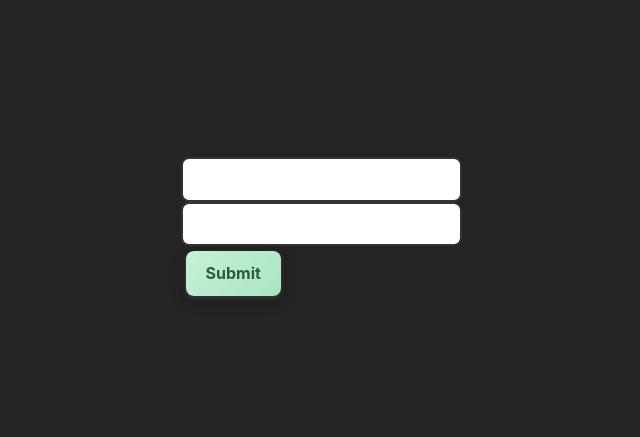
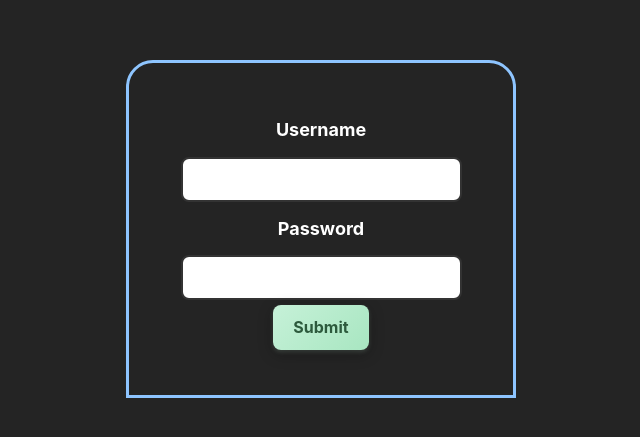
Before and after one commit to MznAarik/react-my-app, a React (Vite) app: page / in a window 1280 px wide. Shown: the part 171-608 px from the top of the page, without its empty margins (319-959 px from the left). Built offline with nearby package versions, Linux system fonts and the light colour scheme.

Commit message:
feat: add ForwardRefs component and update App to use it

```diff
--- a/src/App.jsx
+++ b/src/App.jsx
@@ -15,6 +15,7 @@ import { EffectChallenge } from "./components/hooks/useEffect/EffectChallenge";
 import { HowNotToFetchApi } from "./components/hooks/useEffect/HowNotToFetchApi";
 import { HowToFetchApi } from "./components/hooks/useEffect/HowToFetchApi";
 import { UseRef } from "./components/hooks/useRef";
+import { ForwardRefs } from "./components/hooks/useRef/ForwardRefs";
 
 
 
@@ -34,7 +35,7 @@ export default function App() {
         {/* <EffectChallenge /> */}
         {/* <HowNotToFetchApi /> */}
         {/* <HowToFetchApi /> */}
-        <UseRef />
+        <ForwardRefs />
       </>
     </MantineProvider>
   )
--- /dev/null
+++ b/src/components/hooks/useRef/ForwardRefs.jsx
@@ -0,0 +1,35 @@
+import { useId, useRef } from "react";
+
+
+export const ForwardRefs = () => {
+    const username = useRef();
+    const password = useRef();
+
+    const handleFormSubmit = (e) => {
+        e.preventDefault();
+        console.log(username.current.value, password.current.value);
+    };
+
+    const AfterReact19 = ({ label, type, ref }) => {
+        const id = useId();
+        return (
+            <div >
+                <label className="text-white" htmlFor={id}>{label}</label>
+                <input id={id} type={type} ref={ref} />
+            </div>
+        );
+    };
+
+    return (
+        <div className="outline-3 outline-blue-300 rounded-t-3xl w-sm p-10">
+            <form onSubmit={handleFormSubmit} style={{ display: 'flex', flexDirection: 'column', justifyItems: 'center', alignItems: 'center' }} >
+                <AfterReact19 label="Username" ref={username} type="text" />
+                <AfterReact19 label="Password" ref={password} type="password" />
+                <button type="submit">Submit</button>
+            </form>
+        </div>
+    );
+
+
+
+};
--- a/src/components/hooks/useRef/index.jsx
+++ b/src/components/hooks/useRef/index.jsx
@@ -7,7 +7,7 @@ export const UseRef = () => {
 
     const handleFormSubmit = (e) => {
         e.preventDefault();
-        console.log(username.current.value, password.current.value)
+        (username.current.value, password.current.value)
     };
 
     return (
```
